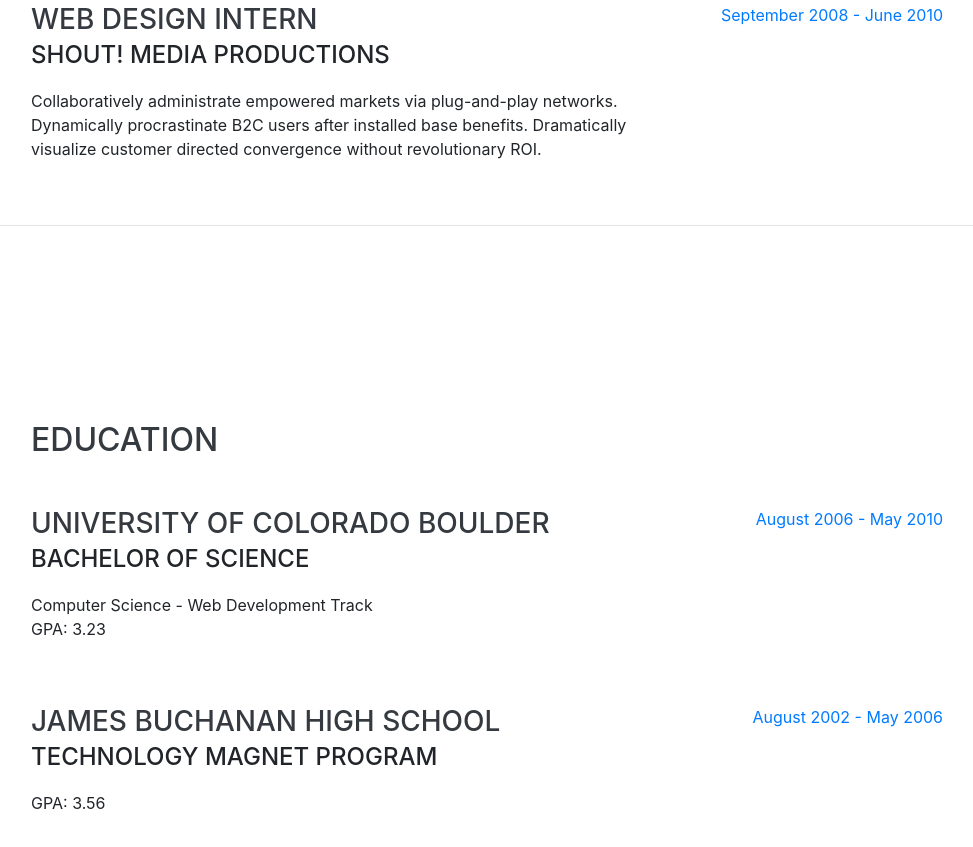
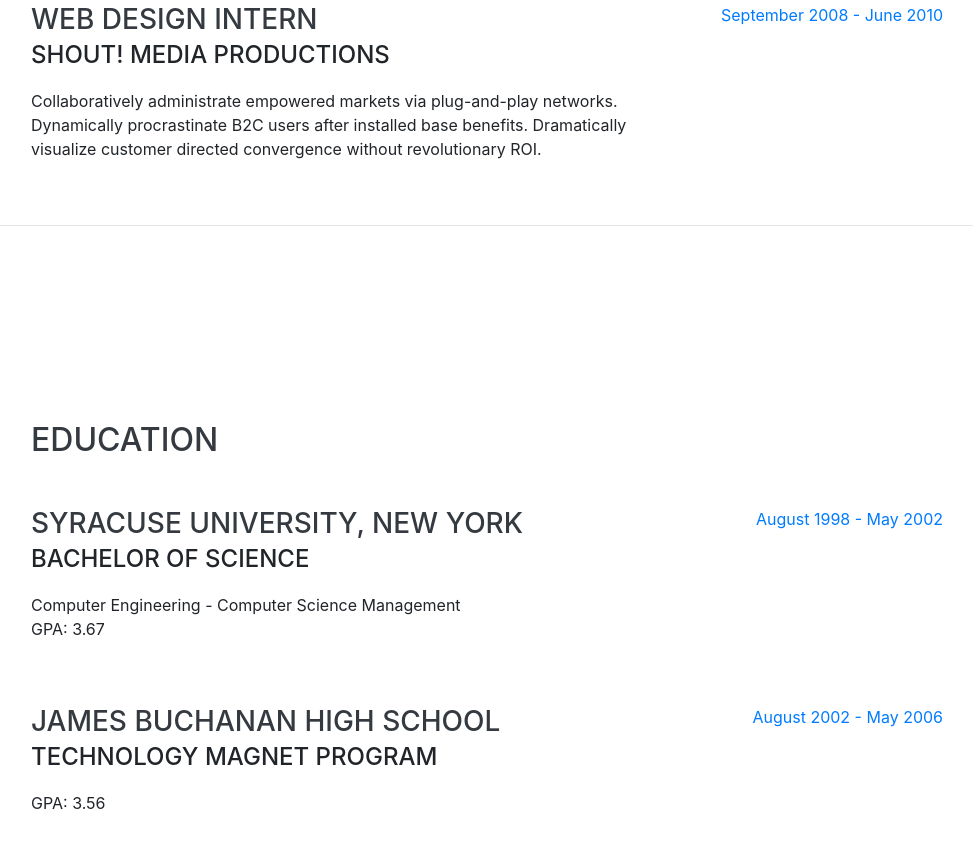
Before and after one commit to Arsalan80/portfolio, a website with bundled scripts: page index.html in a window 1280 px wide. Shown: the part 1669-2516 px from the top of the page, without its empty margins (289-1262 px from the left). Built offline with nearby package versions, Linux system fonts and the light colour scheme; a web font is replaced by a local one.

Commit message:
Modified Index file with personal details

```diff
--- a/index.html
+++ b/index.html
@@ -66,8 +66,8 @@
         <h1 class="mb-0">Arsalan
           <span class="text-primary">Sheikh</span>
         </h1>
-        <div class="subheading mb-5">3542 Berry Street · Cheyenne Wells, CO 80810 · (317) 585-8468 ·
-          <a href="mailto:name@email.com">name@email.com</a>
+        <div class="subheading mb-5">Green Lakes Tower · Cluster S JLT, Dubai · +971(52) 249-0690 ·
+          <a href="mailto:aisheikh@aisheikh.com">aisheikh@aisheikh.com</a>
         </div>
         <p class="lead mb-5">I am experienced in leveraging agile frameworks to provide a robust synopsis for high level overviews. Iterative approaches to corporate strategy foster collaborative thinking to further the overall value proposition.</p>
         <div class="social-icons">
@@ -149,13 +149,13 @@
 
         <div class="resume-item d-flex flex-column flex-md-row justify-content-between mb-5">
           <div class="resume-content">
-            <h3 class="mb-0">University of Colorado Boulder</h3>
+            <h3 class="mb-0">Syracuse University, New York</h3>
             <div class="subheading mb-3">Bachelor of Science</div>
-            <div>Computer Science - Web Development Track</div>
-            <p>GPA: 3.23</p>
+            <div>Computer Engineering - Computer Science Management</div>
+            <p>GPA: 3.67</p>
           </div>
           <div class="resume-date text-md-right">
-            <span class="text-primary">August 2006 - May 2010</span>
+            <span class="text-primary">August 1998 - May 2002</span>
           </div>
         </div>
 
```
